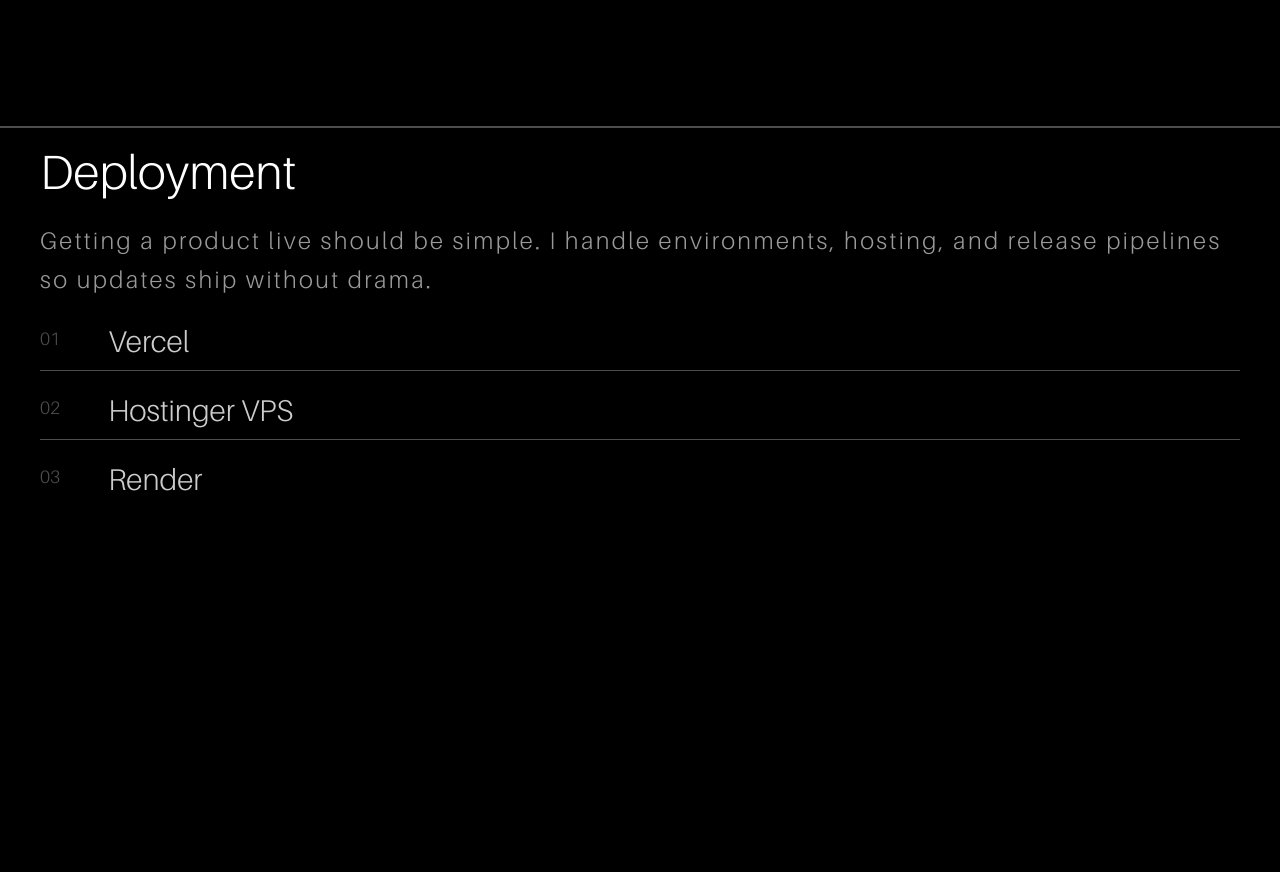
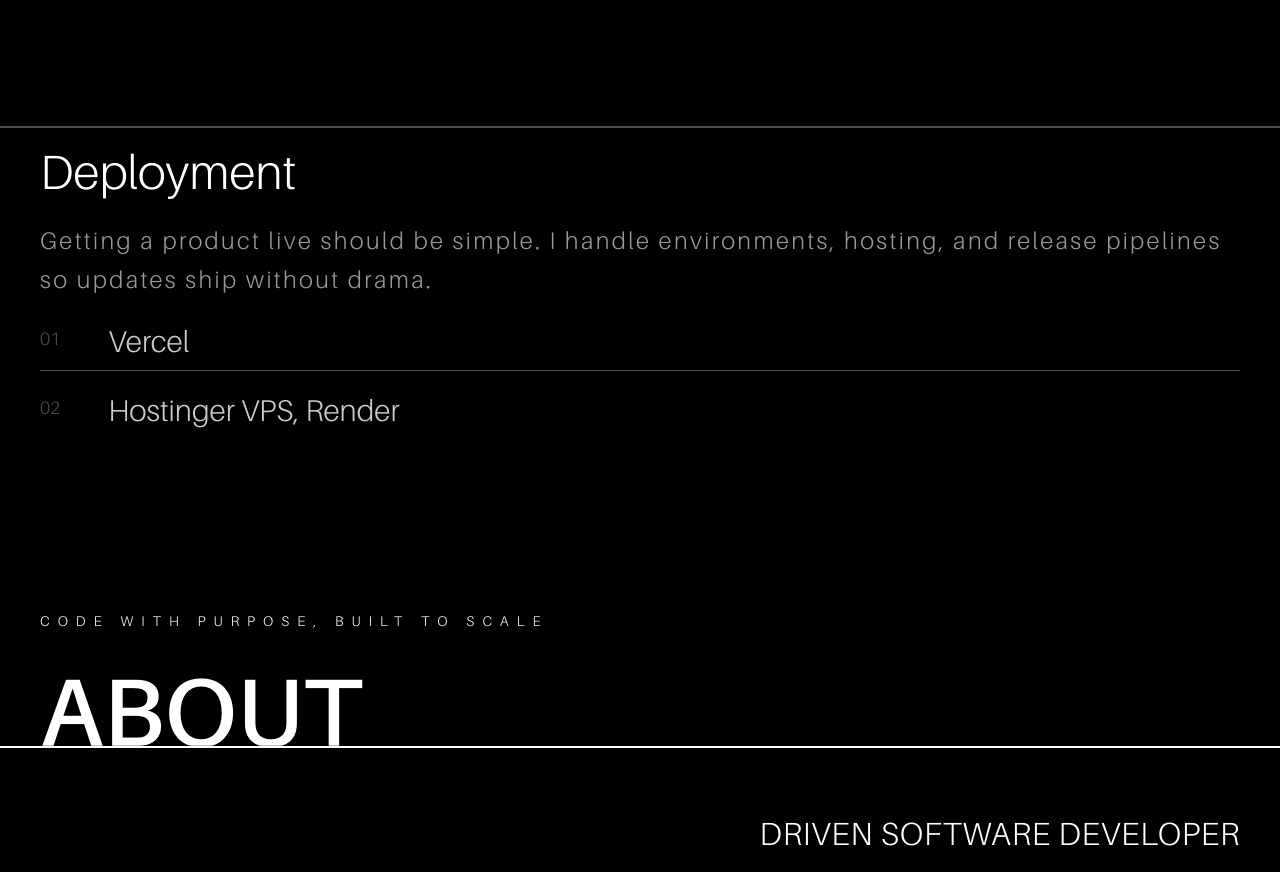
Before and after one commit to Jpallam09/my-portfolio, a React (Vite) app: page / in a window 1280 px wide. Shown: the part 3700-4572 px from the top of the page. Built offline with nearby package versions, Linux system fonts and the light colour scheme.

Commit message:
refactor(Services): consolidate service items and enhance layout structure

```diff
--- a/src/constants/index.ts
+++ b/src/constants/index.ts
@@ -68,8 +68,7 @@
       "Getting a product live should be simple. I handle environments, hosting, and release pipelines so updates ship without drama.",
     items: [
       { title: "Vercel" },
-      { title: "Hostinger VPS" },
-      { title: "Render" }
+      { title: "Hostinger VPS, Render" }
     ],
   },
 ];
--- a/src/sections/Services.tsx
+++ b/src/sections/Services.tsx
@@ -9,6 +9,7 @@
     with smooth UX to drive growth
     not headaches.`;
   const serviceRefs = useRef<(HTMLDivElement | null)[]>([]);
+  const innerRefs = useRef<(HTMLDivElement | null)[]>([]);
 
   // Give every card the height of the tallest one, so each card fully covers
   // the one behind it when stacked.
@@ -23,26 +24,35 @@
       els.forEach((el) => (el.style.minHeight = `${tallest}px`));
     };
 
-    const onResize = () => {
+    const remeasure = () => {
       syncHeights();
       ScrollTrigger.refresh();
     };
 
     syncHeights();
-    window.addEventListener("resize", onResize);
-    return () => window.removeEventListener("resize", onResize);
+
+    // Measure again after the web fonts and the rest of the page have loaded,
+    // because the text changes size when the real font replaces the fallback.
+    document.fonts?.ready.then(remeasure);
+    window.addEventListener("load", remeasure);
+    window.addEventListener("resize", remeasure);
+    return () => {
+      window.removeEventListener("load", remeasure);
+      window.removeEventListener("resize", remeasure);
+    };
   }, []);
 
   useGSAP(() => {
-    // Every service card slides up on its own as it reaches the screen. Because
-    // each one has its own trigger, they animate separately instead of the whole
-    // list appearing at once.
+    // Every service card's CONTENT slides up on its own as the card reaches the
+    // screen. Only the content moves, never the sticky card itself, so the card
+    // always stays in place and keeps covering the one behind it.
     // start: "top 80%" = begin when the card's top edge is 80% down the screen,
     // so it's already slightly visible before it starts moving.
-    serviceRefs.current.forEach((el) => {
-      if (!el) return;
+    serviceRefs.current.forEach((el, index) => {
+      const inner = innerRefs.current[index];
+      if (!el || !inner) return;
 
-      gsap.from(el, {
+      gsap.from(inner, {
         y: 200,
         scrollTrigger: {
           trigger: el,
@@ -69,12 +79,19 @@
             serviceRefs.current[index] = el;
           }}
           key={index}
-          className="sticky px-5 pt-6 pb-10 text-white bg-black border-t-2 sm:px-10 sm:pb-12 border-white/30"
+          className="px-5 pt-6 pb-10 text-white border-t-2 sm:px-10 sm:pb-12 border-white/30"
           style={{
+            position: "sticky",
             top: `calc(10vh + ${index * 5}em)`,
             marginBottom: `${(servicesData.length - index - 1) * 5}rem`,
+            zIndex: index + 1,
+            backgroundColor: "#000",
+            overflow: "hidden",
           }}
         >
+          <div ref={(el) => {
+            innerRefs.current[index] = el;
+          }}>
             <div className="flex items-center justify-between gap-4 font-light">
               <div className="flex flex-col gap-4 sm:gap-6">
                 <h2 className="text-3xl sm:text-4xl lg:text-5xl">
@@ -101,11 +118,8 @@
               </div>
             </div>
           </div>
+        </div>
       ))}
-
-      {/* Empty space after the last card. The stack stays pinned while this
-          scrolls past, so the last card finishes stacking before About arrives. */}
-      <div aria-hidden className="h-[40vh]" />
     </section>
   );
 };
```
Lines whose indentation alone changed are shown as unchanged.
